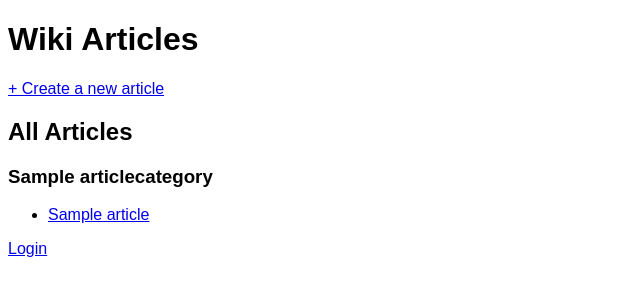
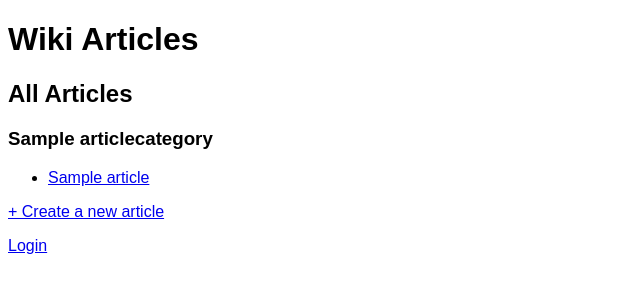
Before and after one commit to de-angeli/hobbysite-E-G-11, a Django app: page /wiki/articles in a window 1280 px wide. Shown: the part 46-346 px from the top of the page, without its empty margins (0-640 px from the left). Run offline with Django 5.2, Linux system fonts and the light colour scheme; tables that the repository leaves empty hold one stand-in row (values such as "Sample post").

Commit message:
modified wiki templates

```diff
--- a/wiki/templates/wiki/article_create.html
+++ b/wiki/templates/wiki/article_create.html
@@ -1,4 +1,5 @@
 {% extends 'base.html' %}
+
 {% load static %}
 
 {% block title %}Create Article{% endblock %}
--- a/wiki/templates/wiki/article_detail.html
+++ b/wiki/templates/wiki/article_detail.html
@@ -1,4 +1,5 @@
 {% extends 'base.html' %}
+
 {% load static %}
 
 {% block title %}{{ object.title }}{% endblock %}
--- a/wiki/templates/wiki/article_list.html
+++ b/wiki/templates/wiki/article_list.html
@@ -1,18 +1,18 @@
 {% extends 'base.html' %}
+
 {% load static %}
 
 {% block title %}Article List{% endblock %}
 {% block content %}
     <h1>Wiki Articles</h1>
-
-    <p><a href="{% url 'wiki:article-create' %}">+ Create a new article</a></p>
-
+    <div class="division">
         {% if user.is_authenticated %}
+        <div class="inner-division">
             <h2>Your Articles</h2>
             {% if your_articles %}
                 <ul>
                     {% for a in your_articles %}
-                    <li>
+                        <li class="existing">
                             <a href="{{ a.get_absolute_url }}">{{ a.title }}</a>
                         </li>
                     {% endfor %}
@@ -20,19 +20,24 @@
             {% else %}
                 <p>You haven’t written any articles yet.</p>
             {% endif %}
+        </div>
         {% endif %}
 
+        <div class="inner-division">
             <h2>All Articles</h2>
             {% if all_articles_by_category %}
                 {% for category, articles in all_articles_by_category.items %}
                     <h3>{{ category.name }}</h3>
                     <ul>
                         {% for a in articles %}
-                    <li><a href="{{ a.get_absolute_url }}">{{ a.title }}</a></li>
+                            <li class="existing"><a href="{{ a.get_absolute_url }}">{{ a.title }}</a></li>
                         {% endfor %}
                     </ul>
                 {% endfor %}
             {% else %}
                 <p>No articles available.</p>
             {% endif %}
+        </div>
+    </div>
+    <p><a href="{% url 'wiki:article-create' %}">+ Create a new article</a></p>
 {% endblock %}
--- a/wiki/templates/wiki/article_update.html
+++ b/wiki/templates/wiki/article_update.html
@@ -1,4 +1,5 @@
 {% extends 'base.html' %}
+
 {% load static %}
 
 {% block title %}Update Article{% endblock %}
```
Lines whose indentation alone changed are shown as unchanged.
